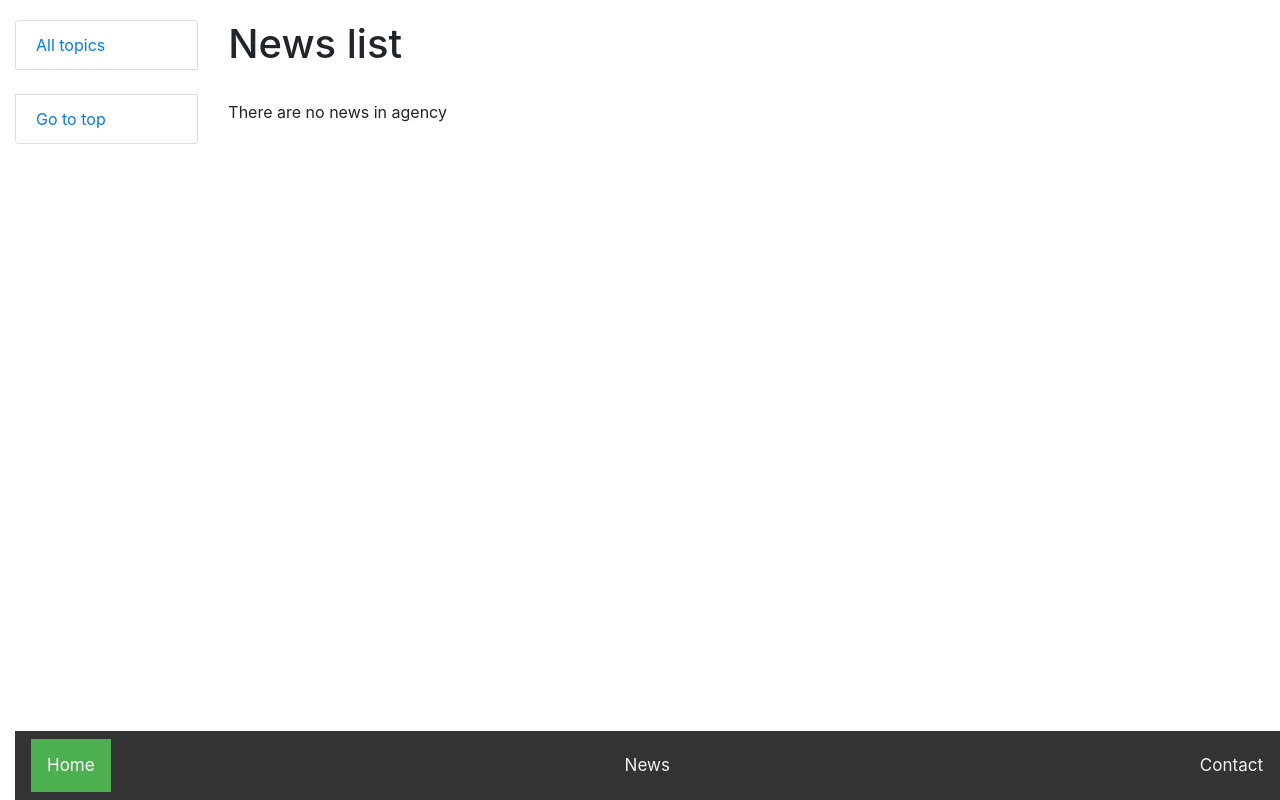
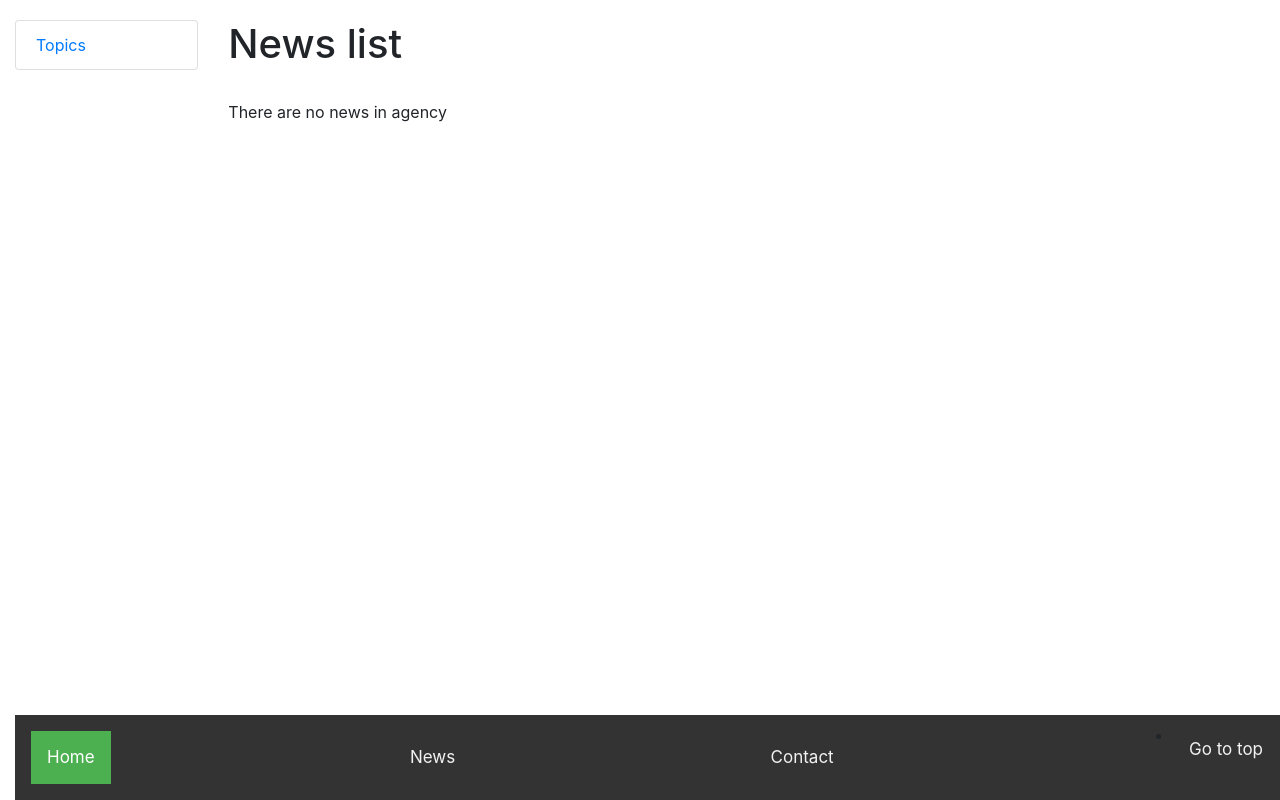
Before and after one commit to 3lobites/first-step-newspaper-agency, a Django app: page /news_for_readers/ in a window 1280 px wide. Run offline with Django 4.2, Linux system fonts and the light colour scheme; the visitor is signed in with stand-in values (Sample User, id 1); data that the repository does not hold is empty; some libraries are stand-ins or nearby versions.

Commit message:
edit sidebar_readers.html setting bootom menu

```diff
--- a/templates/includes/sidebar_readers.html
+++ b/templates/includes/sidebar_readers.html
@@ -2,13 +2,22 @@
 <link rel="stylesheet" href="{% static 'css/styles.css' %}">
 
 <ul class="sidebar-nav list-group">
-  <li class="list-group-item"><a href="{% url 'newspaper_agency:topic-list' %}">All topics</a></li>
-  <br>
-  <li class="list-group-item"><a href="{% url 'newspaper_agency:index' %}">Go to top</a></li>
+  <li class="list-group-item"><a href="{% url 'newspaper_agency:topic-list' %}">Topics</a></li>
 </ul>
 
 <div class="navbar">
   <a href="#home" class="active">Home</a>
   <a href="#news">News</a>
   <a href="#contact">Contact</a>
+  <ul>
+    <li><a href="{% url 'newspaper_agency:index' %}">Go to top</a></li>
+  </ul>
 </div>
+
+{% comment %}
+<ul class="navbar">
+  <li><a href="#home" class="active">Home</a></li>
+  <li><a href="#news">News</a></li>
+  <li><a href="#contact">Contact</a></li>
+</ul>
+{% endcomment %}
```
Also changed, not shown: static/css/styles.css (line endings or trailing spaces).
